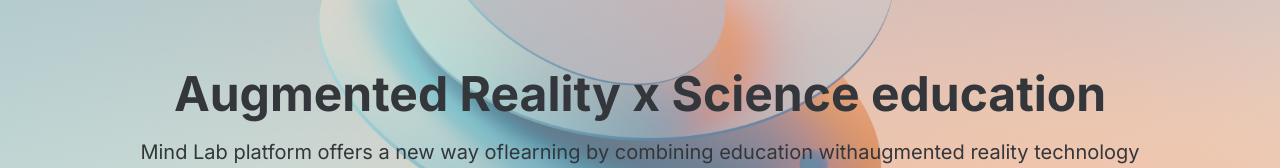
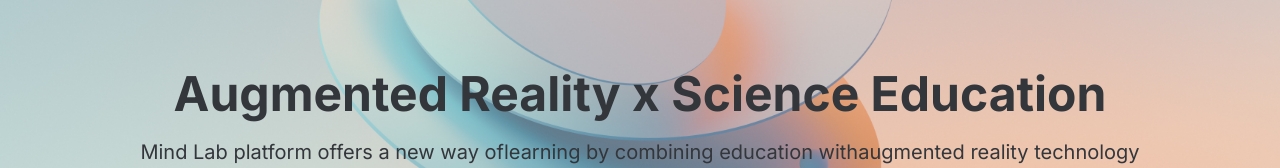
Before and after one commit to TheMargadXR/Mind_Lab_AR, a Next.js app: page / in a window 1280 px wide. Shown: the part 296-464 px from the top of the page. Built offline with nearby package versions, Linux system fonts and the light colour scheme.

Commit message:
Chech vercel

```diff
--- a/src/app/components/Hero.jsx
+++ b/src/app/components/Hero.jsx
@@ -7,7 +7,7 @@
       <div className="absolute top-0 left-0 right-0 bottom-0 bg-black/  z-[2]" />
       <div className="p-5 text-white z-[2] mt-[3rem]">
         <h2 className="text-5xl font-bold text-[#33363B] text-center">
-          Augmented Reality x Science education
+          Augmented Reality x Science Education
         </h2>
         <div className="flex justify-center items-center">
           <p className="py-5 text-xl text-[#33363B]">
```
